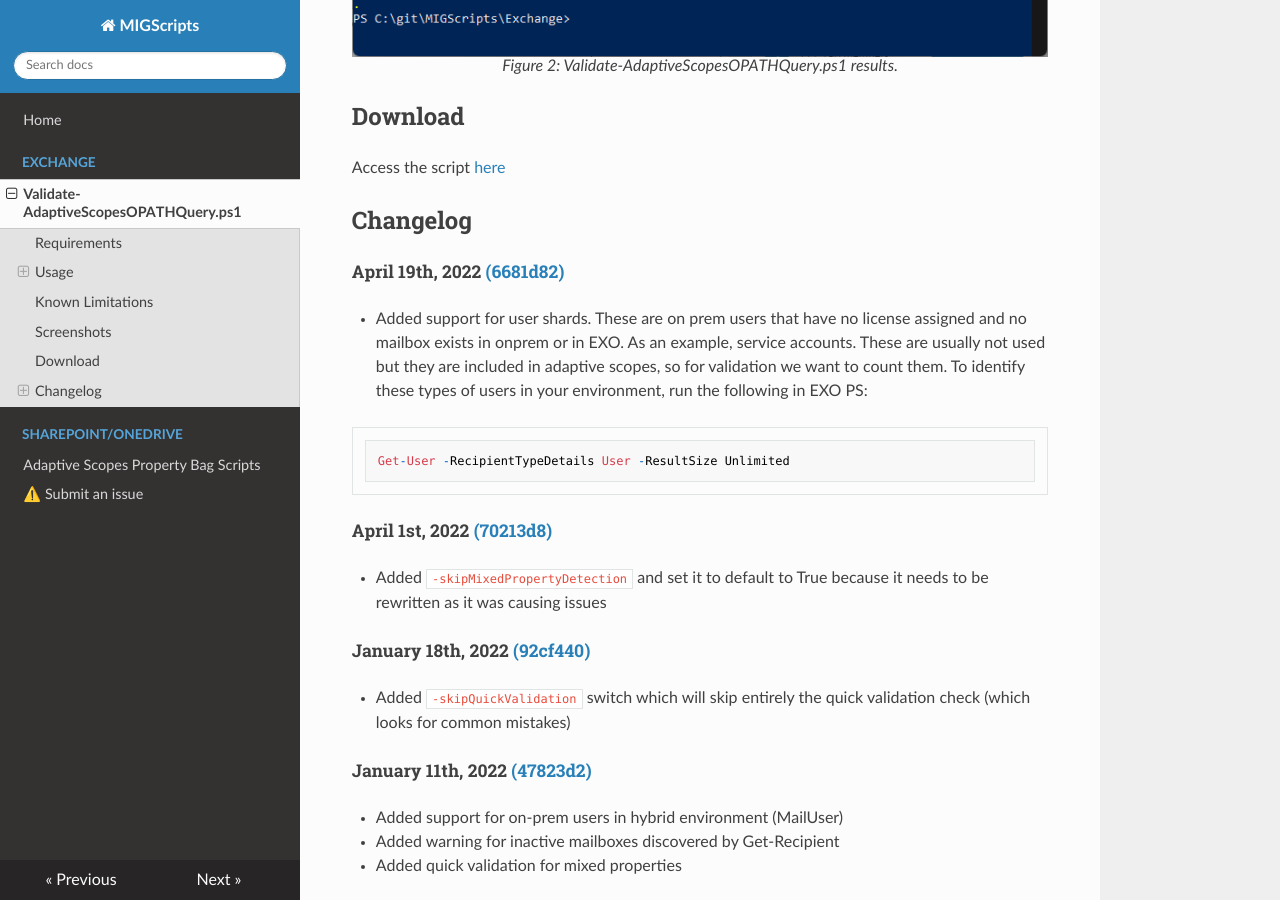
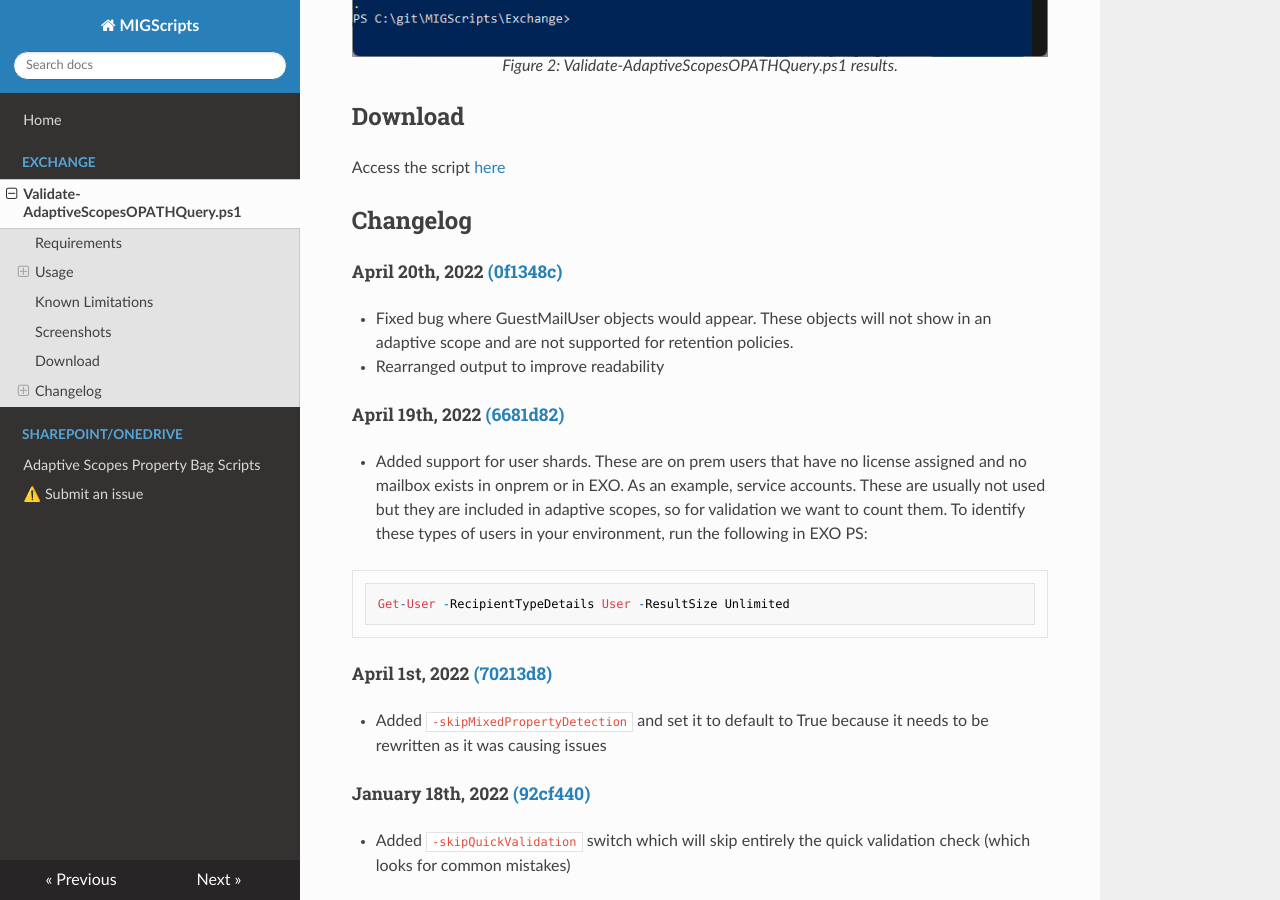
Before and after one commit to brenle/MIGScripts, an MkDocs documentation site: the page built from docs/exo/validate-adaptivescopesopathquery.md, in a window 1280 px wide and 900 px high, scrolled down 2685 px. Built offline with MkDocs 1.6.1, drawn with Linux system fonts in a browser that asks for light colours; nearby versions of some CDN libraries.

Commit message:
update changelog

```diff
--- a/docs/exo/validate-adaptivescopesopathquery.md
+++ b/docs/exo/validate-adaptivescopesopathquery.md
@@ -71,6 +71,11 @@ Access the script [here](https://github.com/brenle/MIGScripts/blob/main/Exchange
 
 ## Changelog
 
+##### April 20th, 2022 [(0f1348c)](https://github.com/brenle/MIGScripts/commit/0f1348c21e9646258336b082347f6d40bc5609ef)
+
+- Fixed bug where GuestMailUser objects would appear. These objects will not show in an adaptive scope and are not supported for retention policies.
+- Rearranged output to improve readability
+
 ##### April 19th, 2022 [(6681d82)](https://github.com/brenle/MIGScripts/commit/6681d82436e1b0bf0e85ff85f20db0cd72ca6274)
 
 - Added support for user shards. These are on prem users that have no license assigned and no mailbox exists in onprem or in EXO.  As an example, service accounts. These are usually not used but they are included in adaptive scopes, so for validation we want to count them.  To identify these types of users in your environment, run the following in EXO PS:
```
